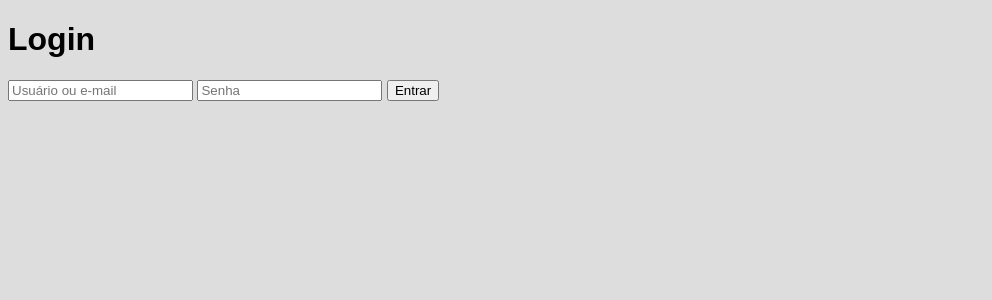
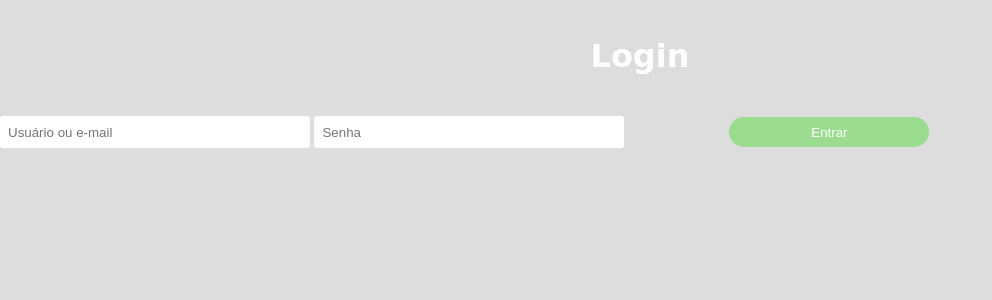
Before and after one commit to start-latamt04/MyFinances, a Django app: page /login/ in a window 1280 px wide. Shown: the top 300 px of the page, without its empty margins (0-992 px from the left). Run offline with Django 3.2, Linux system fonts and the light colour scheme.

Commit message:
Problema do css resolvido

```diff
--- a/apps/accounts/models.py
+++ b/apps/accounts/models.py
@@ -1,4 +1,5 @@
 from django.db import models
+# from django.contrib.auth.models import User
 
 
 class Saldo(models.Model):
--- a/apps/accounts/static/css/create.css
+++ b/apps/accounts/static/css/create.css
@@ -73,6 +73,4 @@ div#Uname{
     background-color: #9BDC90;
     color: #ffffff;
     margin-left: 110px;
-
-
 }
--- a/apps/accounts/static/css/login.css
+++ b/apps/accounts/static/css/login.css
@@ -17,7 +17,7 @@ body
         border-radius: 15px ;
 
 }
-h2{
+h1{
     text-align: center;
     color: #ffffff;
     padding: 20px;
@@ -29,7 +29,10 @@ label{
     color: #ffffff;
     font-size: 17px;
 }
-#Uname{
+div#logar{
+    top: 150px;
+}
+#username{
     width: 300px;
     height: 30px;
     border: none;
@@ -37,7 +40,7 @@ label{
     padding-left: 8px;
 }
 
-#Pass{
+#password{
     width: 300px;
     height: 30px;
     border: none;
--- a/apps/accounts/urls.py
+++ b/apps/accounts/urls.py
@@ -1,7 +1,5 @@
 from django.urls import path
 from . import views
-from django.conf.urls.static import static
-from django.conf import settings
 
 app_name = 'accounts'
 
@@ -11,6 +9,6 @@ urlpatterns = [
     path('cadastro/', views.cadastro, name='cadastro'),
     path('login/', views.user_login, name='user_login'),
     path('logout/', views.user_logout, name='user_logout'),
-    path('relatorio_despesas/', views.relatorio, name='relatorio_despesas'),
+    path('relatorio-despesas/', views.relatorio, name='relatorio-despesas'),
     path('page-one/', views.page_one, name='page-one'),
 ]
--- a/apps/accounts/views.py
+++ b/apps/accounts/views.py
@@ -4,7 +4,7 @@ from django.contrib.auth.decorators import login_required
 from django.contrib.auth import authenticate, login, logout
 
 
-from .forms import UserForm, SaldoForm
+from .forms import *
 
 # Create your views here.
 
@@ -61,4 +61,9 @@ def user_logout(request):
 @login_required(login_url='/login/')
 def page_one(request):
     template_name = 'page-one.html'
+    if request.method == 'POST':
+        form = SaldoForm(request.POST)
+        if form.is_valid():
+            form.save()
+            return redirect('accounts:page-one')
     return render(request, template_name, {})
--- a/emailbackend/settings.py
+++ b/emailbackend/settings.py
@@ -126,3 +126,4 @@ USE_TZ = True
 # https://docs.djangoproject.com/en/3.0/howto/static-files/
 
 STATIC_URL = '/static/'
+STATIC_ROOT = os.path.join(BASE_DIR, "static")
--- a/templates/base.html
+++ b/templates/base.html
@@ -5,9 +5,8 @@
 <head>
     <meta charset="UTF-8">
     <meta name="viewport" content="width=device-width, initial-scale=1">
-    <link rel="stylesheet" type="text/css" href="static/css/index.css"/>
     {%block link%}{%endblock%}
-    <link rel="shortcut icon" href="static/images/money-back.png" type="image/x-png"/>
+    <link rel="shortcut icon" href="{% static '/images/money-back.png' %}" type="image/x-png"/>
     <title>{% block title %}{% endblock %}</title>
 
 
--- a/templates/relatorio_despesas.html
+++ b/templates/relatorio_despesas.html
@@ -13,7 +13,7 @@
 {% block title %}Myfinances{% endblock %}
 
 {% block content %}
-    <h2><img src="static/images/money-back64.png"> MyFinances</h2>
+    <h2><img src="static/images/money-back64.png">MyFinances</h2>
     <form action="." method="post" autocomplete="off">
         {% csrf_token %}
         <input type="number" name="saldo" id="saldo" placeholder="saldo">
--- a/templates/user_login.html
+++ b/templates/user_login.html
@@ -1,14 +1,14 @@
 {% extends 'base.html'%}
 {% load static %}
-
+    {% block link %} <link rel="stylesheet" href="{% static '/css/login.css' %}"/>{% endblock%}
 {% block title%}MyFinances{% endblock%}
 
 {% block content %}
     <h1>Login</h1>
-    <form action="." method="post" autocomplete="off">
+    <form action="." method="post" autocomplete="off" id="login">
         {% csrf_token %}
-        <input type="text" name="username" placeholder="Usuário ou e-mail">
-        <input type="password" name="password" placeholder="Senha">
-        <button type="submit">Entrar</button>
+        <input type="text" name="username" id="username" placeholder="Usuário ou e-mail">
+        <input type="password" name="password" id="password" placeholder="Senha">
+        <button type="submit" id="log">Entrar</button>
     </form>
 {% endblock %}
```
Also changed, not shown: templates/index.html (+4 -3 lines), templates/page-one.html (+7 -2 lines), templates/registro.html (+7 -3 lines), apps/accounts/migrations/0001_initial.py (added).
